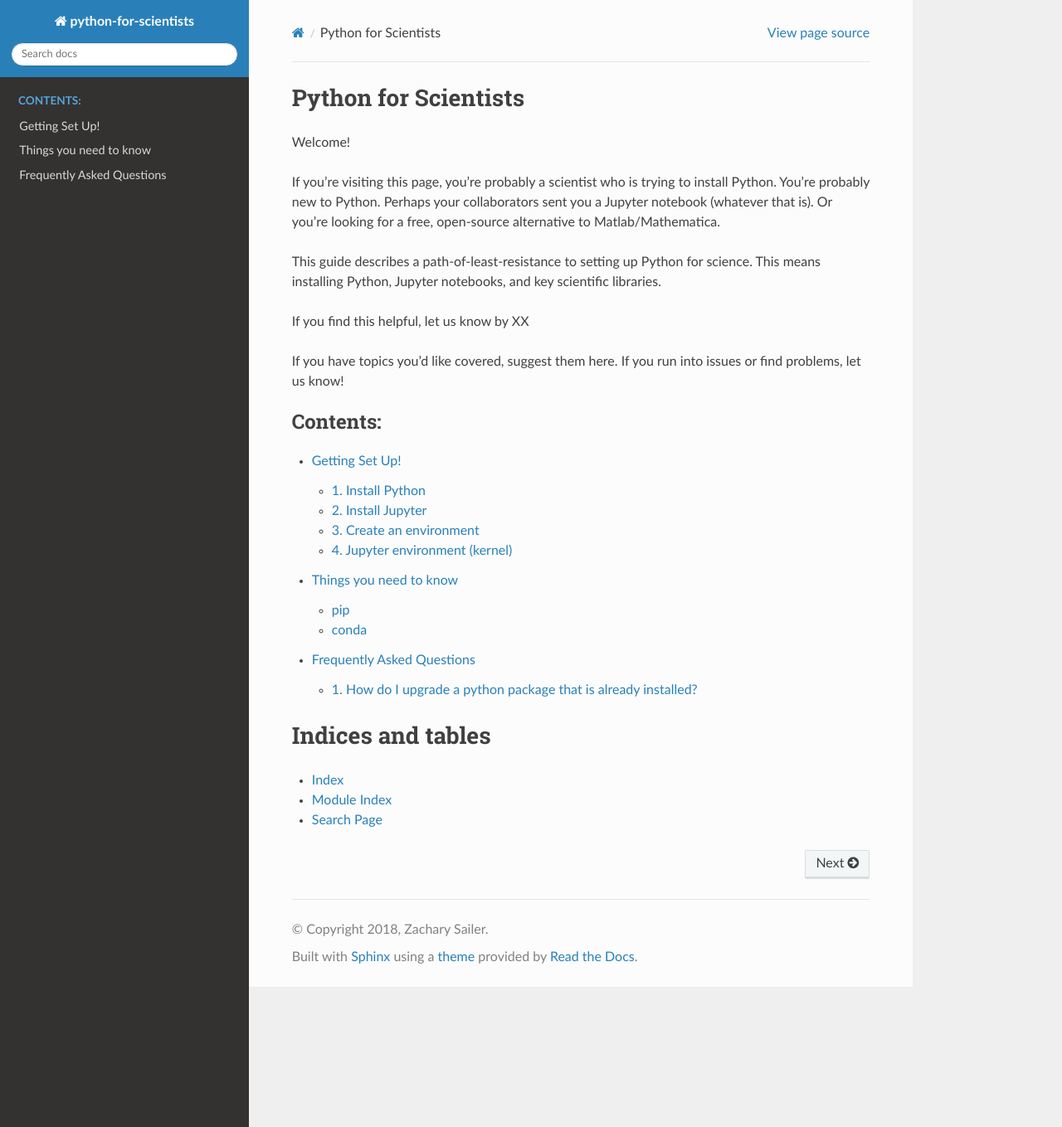
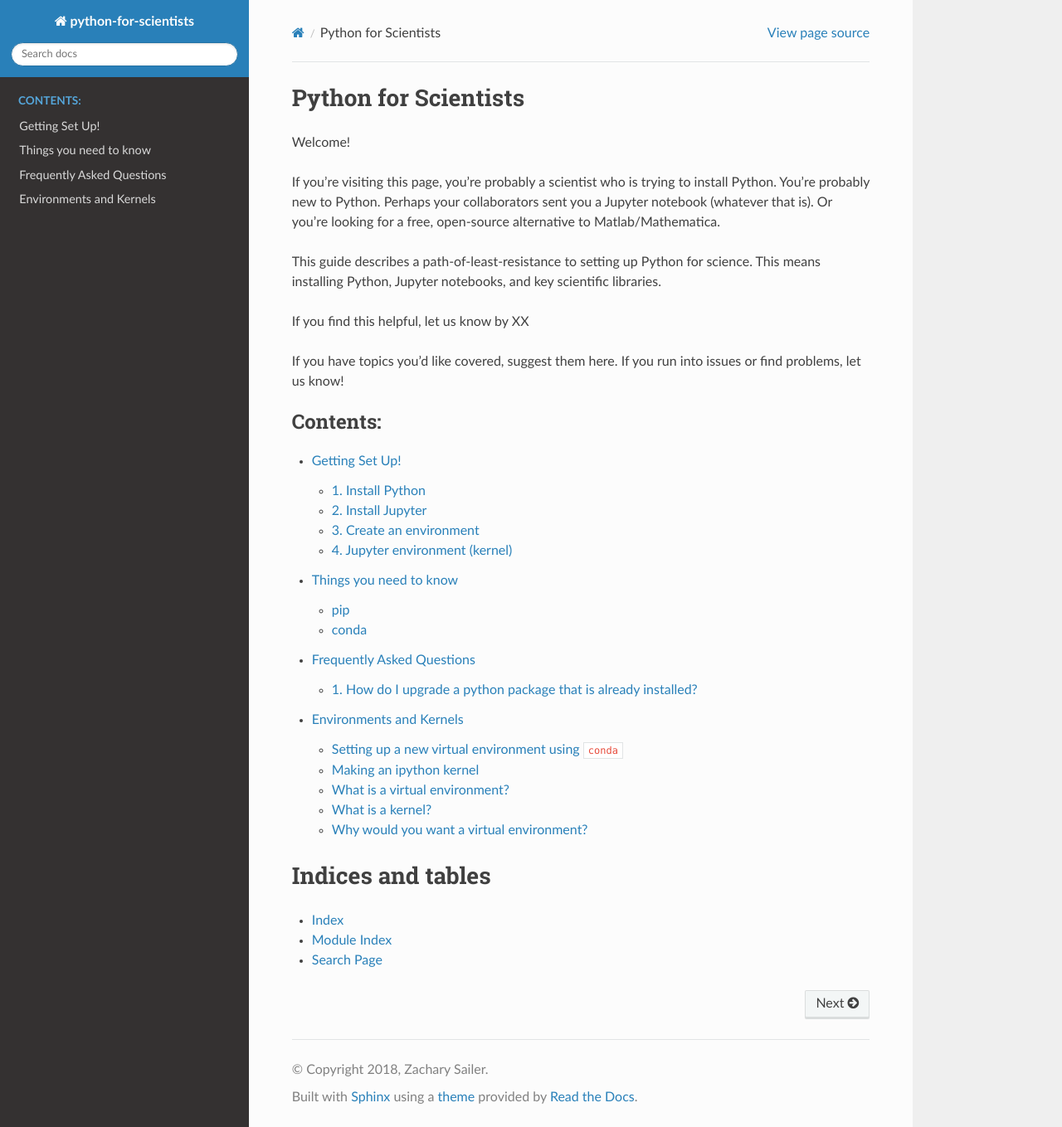
Before and after one commit to Zsailer/python-for-scientists, a Sphinx documentation site: the page built from docs/index.rst, in a window 1280 px wide and 1359 px high. Shown: the whole window at 83% size. Built offline with Sphinx 7.4.7 and the Read the Docs theme 2.0.0, drawn with Linux system fonts in a browser that asks for light colours.

Commit message:
Updated index.rst to include environments_and_kernels.rst in  the toctree.

```diff
--- a/docs/index.rst
+++ b/docs/index.rst
@@ -23,6 +23,7 @@ If you have topics you'd like covered, suggest them here. If you run into issues
    _pages/quick_guide.rst
    _pages/things_to_know.rst
    _pages/FAQ.rst
+   _pages/environments_and_kernels.rst
 
 Indices and tables
 ==================
```
